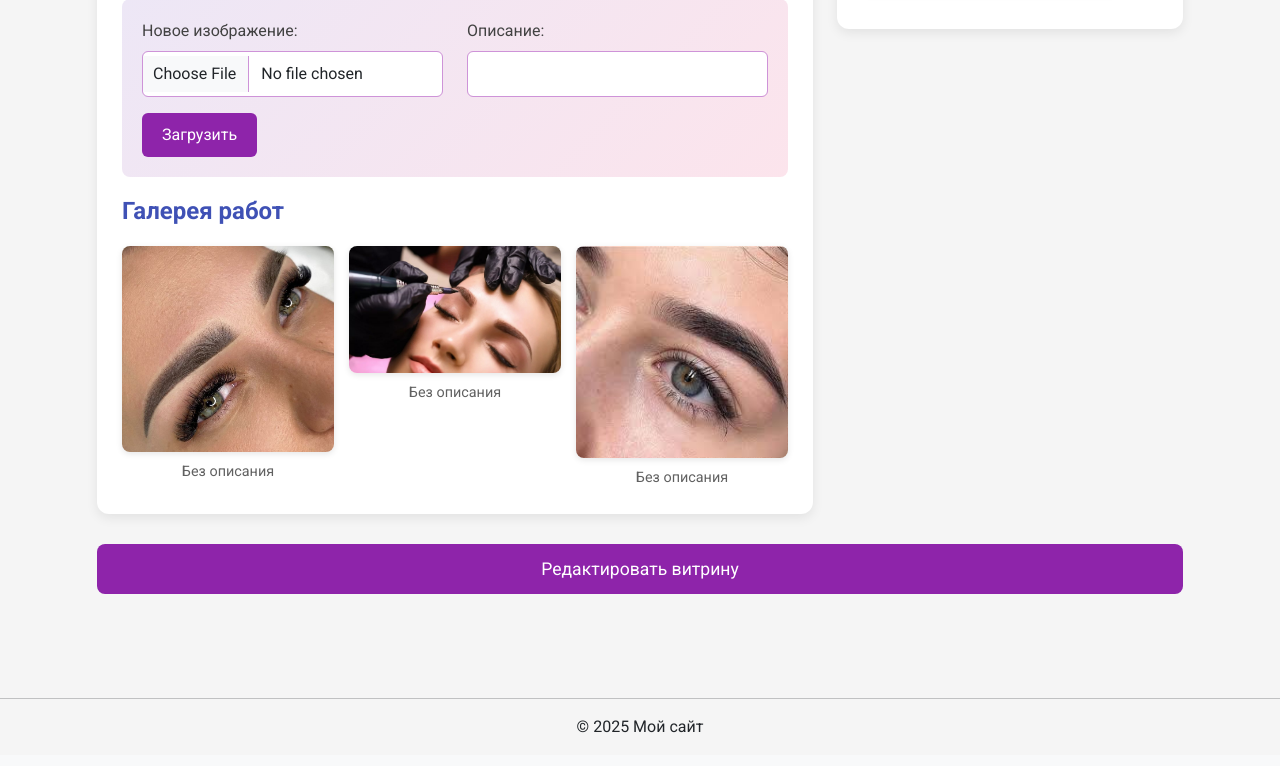
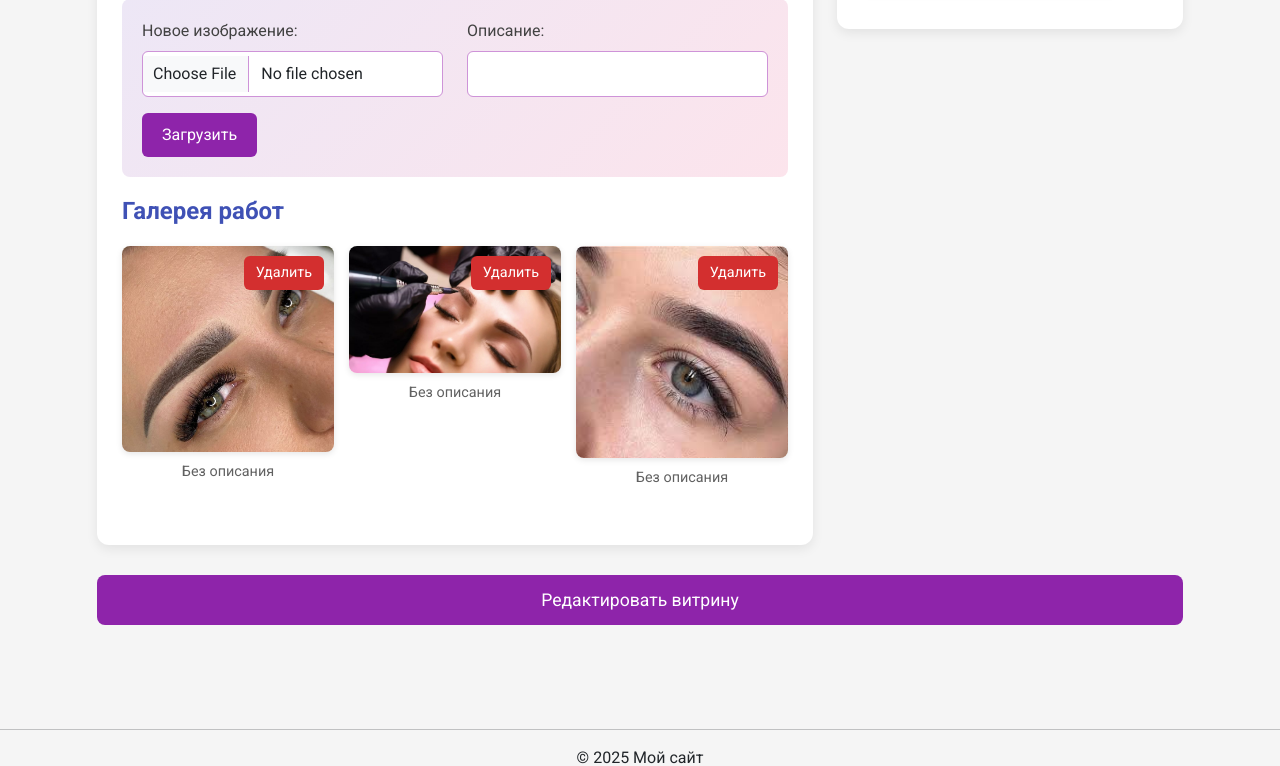
Before and after one commit to yur1on/master_poisk, a Django app: a page that uses myproject/showcase/templates/showcase/view_showcase.html in a window 1280 px wide. Shown: the part 1234-2000 px from the top of the page. Before the commit the page ends 1967 px from the top, so only its background shows below. Run offline with Django 4.2, Linux system fonts and the light colour scheme; a user stored in the database is signed in; data comes from the database, SQL or seed files in the repository; both versions use the stored data as it was after the commit.

Commit message:
обновлены стили

```diff
--- a/myproject/showcase/templates/showcase/view_showcase.html
+++ b/myproject/showcase/templates/showcase/view_showcase.html
@@ -70,30 +73,56 @@
     overflow: hidden;
     box-shadow: 0 4px 8px rgba(0, 0, 0, 0.1);
   }
-  /* Masonry-style gallery */
+  /* Flexbox gallery */
   .gallery-grid {
-    column-count: 3;
-    column-gap: 15px;
+    display: flex;
+    flex-wrap: wrap;
+    gap: 15px;
     margin-top: 20px;
   }
   .gallery-item {
-    break-inside: avoid;
+    flex: 1 1 calc(33.333% - 10px); /* 3 колонки с учётом gap */
+    box-sizing: border-box;
     margin-bottom: 15px;
+    position: relative;
+    isolation: isolate; /* Изоляция контекста рендеринга */
   }
   .gallery-item img {
     width: 100%;
     border-radius: 8px;
     box-shadow: 0 2px 6px rgba(0, 0, 0, 0.1);
-    transition: transform 0.3s;
+    cursor: pointer;
+    will-change: box-shadow; /* Оптимизация для Safari */
   }
   .gallery-item img:hover {
-    transform: scale(1.03);
+    box-shadow: 0 4px 12px rgba(0, 0, 0, 0.2); /* Только тень */
+  }
+  .gallery-item img:active {
+    opacity: 1; /* Явный сброс прозрачности при клике */
   }
   .gallery-item p {
     font-size: 0.9rem;
     color: #616161;
     margin-top: 8px;
     text-align: center;
+  }
+  /* Delete button */
+  .delete-btn {
+    position: absolute;
+    top: 10px;
+    right: 10px;
+    background-color: #d32f2f;
+    color: white;
+    border-radius: 6px;
+    padding: 6px 12px;
+    font-size: 0.9rem;
+    font-weight: 500;
+    border: none;
+    cursor: pointer;
+    z-index: 10;
+  }
+  .delete-btn:hover {
+    background-color: #b71c1c;
   }
   /* Upload form */
   .upload-form {
@@ -198,9 +243,12 @@
         {% if gallery %}
           <div class="gallery-grid">
             {% for image in gallery %}
-              <div class="gallery-item">
+              <div class="gallery-item" data-bs-toggle="modal" data-bs-target="#imageModal" data-image="{{ image.image.url }}" data-description="{{ image.description|default:'Без описания' }}">
                 <img src="{{ image.image.url }}" alt="{{ image.description|default:'Работа' }}">
                 <p>{{ image.description|default:"Без описания" }}</p>
+                {% if is_owner %}
+                  <button class="delete-btn" data-image-id="{{ image.id }}">Удалить</button>
+                {% endif %}
               </div>
             {% endfor %}
           </div>
@@ -238,5 +285,66 @@
   {% endif %}
 </div>
 
-<!-- Ensure Roboto is loaded (already in base.html) -->
+<!-- Modal for image enlargement -->
+<div class="modal fade" id="imageModal" tabindex="-1" aria-labelledby="imageModalLabel" aria-hidden="true">
+  <div class="modal-dialog modal-lg">
+    <div class="modal-content">
+      <div class="modal-header">
+        <h5 class="modal-title" id="imageModalLabel">Просмотр изображения</h5>
+        <button type="button" class="btn-close" data-bs-dismiss="modal" aria-label="Close"></button>
+      </div>
+      <div class="modal-body">
+        <img src="" alt="Увеличенное изображение" id="modalImage">
+        <p id="modalDescription"></p>
+      </div>
+    </div>
+  </div>
+</div>
+
+<script>
+document.addEventListener('DOMContentLoaded', function() {
+  // Handle image click to open modal
+  document.querySelectorAll('.gallery-item').forEach(item => {
+    item.addEventListener('click', function(e) {
+      // Prevent modal trigger if clicking delete button
+      if (e.target.classList.contains('delete-btn')) return;
+      const imageUrl = this.dataset.image;
+      const description = this.dataset.description;
+      document.getElementById('modalImage').src = imageUrl;
+      document.getElementById('modalDescription').textContent = description;
+    });
+  });
+
+  // Handle delete button click
+  document.querySelectorAll('.delete-btn').forEach(btn => {
+    btn.addEventListener('click', function(e) {
+      e.stopPropagation(); // Prevent modal from opening
+      const imageId = this.dataset.imageId;
+      if (confirm('Вы уверены, что хотите удалить это изображение?')) {
+        fetch(`/showcase/delete_image/${imageId}/`, {
+          method: 'POST',
+          headers: {
+            'X-CSRFToken': '{{ csrf_token }}',
+            'Content-Type': 'application/json'
+          }
+        })
+        .then(response => {
+          if (response.ok) {
+            this.closest('.gallery-item').remove();
+            if (!document.querySelector('.gallery-grid').children.length) {
+              document.querySelector('.gallery-grid').outerHTML = '<p class="text-center">Галерея пуста.</p>';
+            }
+          } else {
+            alert('Ошибка при удалении изображения.');
+          }
+        })
+        .catch(error => {
+          console.error('Error:', error);
+          alert('Произошла ошибка при удалении.');
+        });
+      }
+    });
+  });
+});
+</script>
 {% endblock %}
--- a/myproject/showcase/urls.py
+++ b/myproject/showcase/urls.py
@@ -6,4 +6,5 @@
 urlpatterns = [
     path('edit/', views.edit_showcase, name='edit_showcase'),
     path('<str:username>/', views.view_showcase, name='view_showcase'),
+    path('delete_image/<int:image_id>/', views.delete_image, name='delete_image'),
 ]
--- a/myproject/showcase/views.py
+++ b/myproject/showcase/views.py
@@ -1,10 +1,7 @@
-from django.shortcuts import render, redirect, get_object_or_404
-from django.contrib.auth.decorators import login_required
-from django.contrib.auth.models import User
-from accounts.models import WorkshopProfile
-from .models import Showcase
-from .forms import ShowcaseForm, GalleryFormSet, GalleryImageForm
 
+from .models import Showcase, GalleryImage
+from django.http import JsonResponse
+from django.views.decorators.http import require_POST
 from django.shortcuts import render, redirect, get_object_or_404
 from django.contrib.auth.decorators import login_required
 from django.contrib.auth.models import User
@@ -75,3 +72,16 @@
         'is_owner': is_owner,
         'upload_form': upload_form,
     })
+
+@login_required
+@require_POST
+def delete_image(request, image_id):
+    try:
+        image = get_object_or_404(GalleryImage, id=image_id)
+        if image.showcase.workshop.user == request.user:
+            image.delete()
+            return JsonResponse({'success': True})
+        else:
+            return JsonResponse({'success': False, 'error': 'Unauthorized'}, status=403)
+    except Exception as e:
+        return JsonResponse({'success': False, 'error': str(e)}, status=400)
```
Also changed, not shown: other parts of myproject/showcase/templates/showcase/view_showcase.html (+23 -5 lines), myproject/db.sqlite3, myproject/media/showcase/gallery/2025-08-10_09.16.57.jpg (deleted), myproject/media/showcase/gallery/images_3iCQM7g.jpeg (added). Lines whose indentation alone changed are shown as unchanged.
